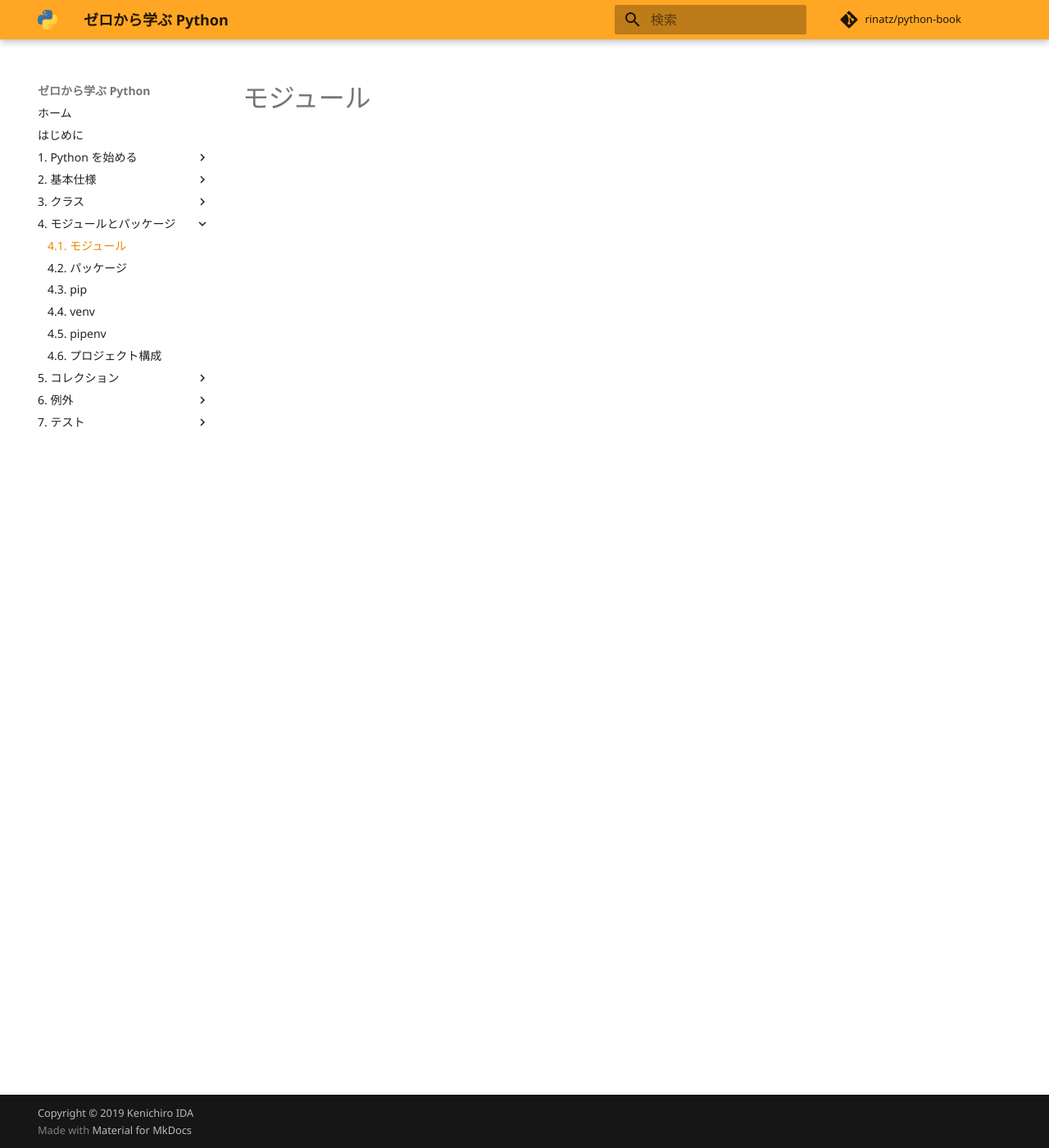
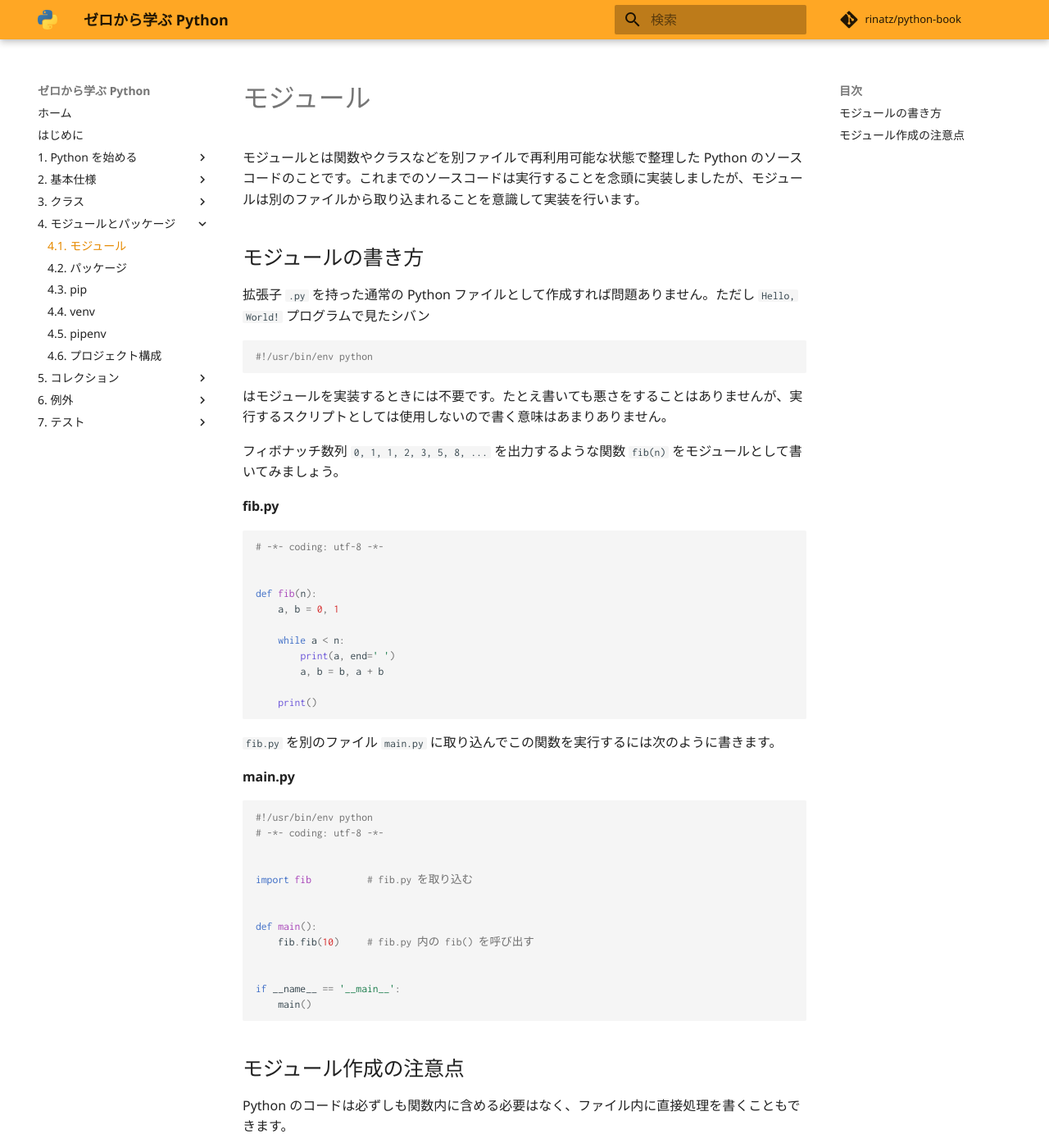
Before and after one commit to rinatz/python-book, an MkDocs documentation site: the page built from docs/ch04-01-modules.md, in a window 1280 px wide and 1400 px high. Shown: the whole window at 82% size. Built offline with MkDocs 1.6.1 and Material for MkDocs 9.7.7, drawn with Linux system fonts in a browser that asks for light colours; comment, search, counter and statistics services are not loaded; some of the changed text lies outside the part shown.

Commit message:
Update docs

````diff
--- a/docs/ch04-01-modules.md
+++ b/docs/ch04-01-modules.md
@@ -1 +1,72 @@
 # モジュール
+
+モジュールとは関数やクラスなどを別ファイルで再利用可能な状態で整理した Python のソースコードのことです。これまでのソースコードは実行することを念頭に実装しましたが、モジュールは別のファイルから取り込まれることを意識して実装を行います。
+
+## モジュールの書き方
+
+拡張子 `.py` を持った通常の Python ファイルとして作成すれば問題ありません。ただし `Hello, World!` プログラムで見たシバン
+
+```python
+#!/usr/bin/env python
+```
+
+はモジュールを実装するときには不要です。たとえ書いても悪さをすることはありませんが、実行するスクリプトとしては使用しないので書く意味はあまりありません。
+
+フィボナッチ数列 `0, 1, 1, 2, 3, 5, 8, ...` を出力するような関数 `fib(n)` をモジュールとして書いてみましょう。
+
+**fib.py**
+
+```python
+# -*- coding: utf-8 -*-
+
+
+def fib(n):
+    a, b = 0, 1
+
+    while a < n:
+        print(a, end=' ')
+        a, b = b, a + b
+
+    print()
+```
+
+`fib.py` を別のファイル `main.py` に取り込んでこの関数を実行するには次のように書きます。
+
+**main.py**
+
+```python
+#!/usr/bin/env python
+# -*- coding: utf-8 -*-
+
+
+import fib          # fib.py を取り込む
+
+
+def main():
+    fib.fib(10)     # fib.py 内の fib() を呼び出す
+
+
+if __name__ == '__main__':
+    main()
+```
+
+## モジュール作成の注意点
+
+Python のコードは必ずしも関数内に含める必要はなく、ファイル内に直接処理を書くこともできます。
+
+**fib.py**
+
+```python
+# -*- coding: utf-8 -*-
+
+
+a, b = 0, 1
+
+while a < n:
+    print(a, end=' ')
+    a, b = b, a + b
+
+print()
+```
+
+しかしこの状態で `main.py` から `import fib` をすると import した時点でフィボナッチ数列を出力する処理が突然実行されてしまいます。こういった問題が起こらないようにモジュールとして提供する機能は基本的に関数やクラスにまとめておく必要があります。
````
Also changed, not shown: docs/ch02-01-variables.md (+8 -0 lines).
